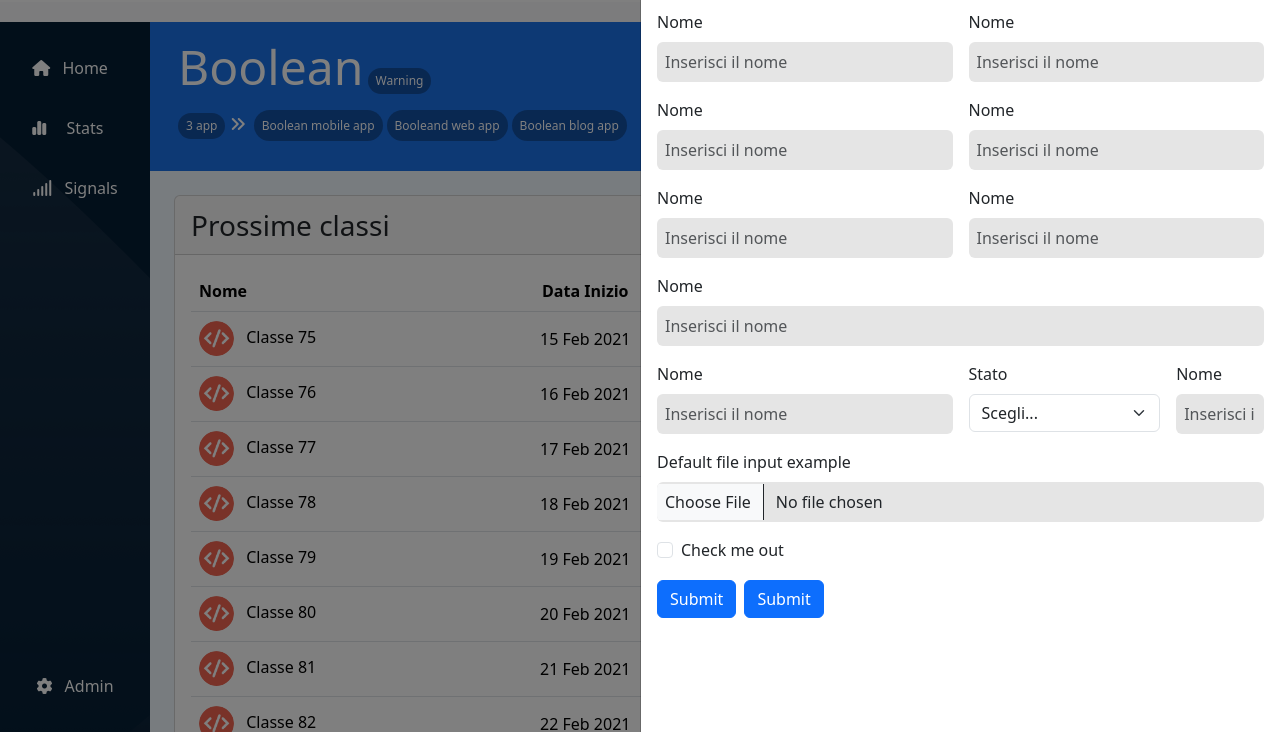
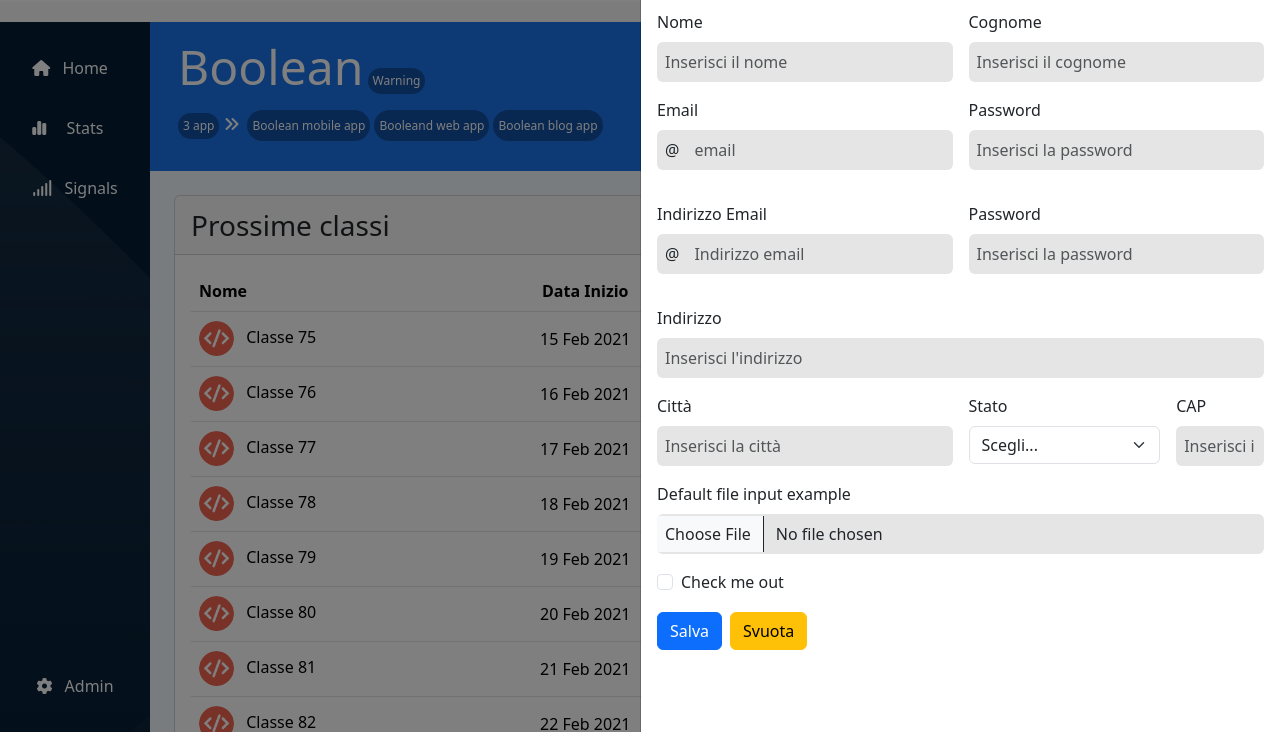
Before and after one commit to emilianogastaldo/html-css-bootstrap-dashboard, a plain HTML site: page index.html in a window 1280 px wide. Both pictures are taken after a click on the button "Toggle right offcanvas". Shown: the part 68-800 px from the top of the page. Drawn offline with nearby package versions, Linux system fonts and the light colour scheme.

Commit message:
fixed offcanvas

```diff
--- a/css/style.css
+++ b/css/style.css
@@ -102,13 +102,14 @@
 #header-content .badge {
     background-color: rgba(0, 0, 0, 0.3);
     font-weight: 200;
-    padding: 7px 8px;
+    padding: 7px 5px;
 }
 
-.divisore::after {
+/* .divisore::after {
     font: var(--fa-font-solid);
     content: '\f101';
-}
+    font-size: 14px;
+} */
 
 
 tr th:not(:first-child),
--- a/index.html
+++ b/index.html
@@ -116,43 +116,50 @@
                                                 placeholder="Inserisci il nome" aria-label="default input example">
                                         </div>
                                         <div class="col-md-6">
-                                            <label for="firstname" class="form-label">Nome</label>
-                                            <input class="form-control" type="text" id="firstname"
-                                                placeholder="Inserisci il nome" aria-label="default input example">
+                                            <label for="surname" class="form-label">Cognome</label>
+                                            <input class="form-control" type="text" id="surname"
+                                                placeholder="Inserisci il cognome" aria-label="default input example">
                                         </div>
                                         <div class="col-md-6">
-                                            <label for="firstname" class="form-label">Nome</label>
-                                            <input class="form-control" type="text" id="firstname"
-                                                placeholder="Inserisci il nome" aria-label="default input example">
+                                            <label for="email" class="form-label">Email</label>
+                                            <div class="input-group mb-3">
+                                                <span class="input-group-text" id="basic-addon1">@</span>
+                                                <input type="text" id="email" class="form-control" placeholder="email"
+                                                    aria-label="Username" aria-describedby="basic-addon1">
+                                            </div>
                                         </div>
                                         <div class="col-md-6">
-                                            <label for="firstname" class="form-label">Nome</label>
-                                            <input class="form-control" type="text" id="firstname"
-                                                placeholder="Inserisci il nome" aria-label="default input example">
+                                            <label for="pw" class="form-label">Password</label>
+                                            <input class="form-control" type="password" id="pw"
+                                                placeholder="Inserisci la password" aria-label="default input example">
                                         </div>
                                         <div class="col-md-6">
-                                            <label for="firstname" class="form-label">Nome</label>
-                                            <input class="form-control" type="text" id="firstname"
-                                                placeholder="Inserisci il nome" aria-label="default input example">
+                                            <label for="email-add" class="form-label">Indirizzo Email</label>
+                                            <div class="input-group mb-3">
+                                                <span class="input-group-text" id="basic-addon1">@</span>
+                                                <input type="text" id="email-add" class="form-control"
+                                                    placeholder="Indirizzo email" aria-label="Username"
+                                                    aria-describedby="basic-addon1">
+                                            </div>
                                         </div>
                                         <div class="col-md-6">
-                                            <label for="firstname" class="form-label">Nome</label>
-                                            <input class="form-control" type="text" id="firstname"
-                                                placeholder="Inserisci il nome" aria-label="default input example">
+                                            <label for="pw2" class="form-label">Password</label>
+                                            <input class="form-control" type="password" id="pw2"
+                                                placeholder="Inserisci la password" aria-label="default input example">
                                         </div>
                                         <div class="col-md-12">
-                                            <label for="firstname" class="form-label">Nome</label>
-                                            <input class="form-control" type="text" id="firstname"
-                                                placeholder="Inserisci il nome" aria-label="default input example">
+                                            <label for="address" class="form-label">Indirizzo</label>
+                                            <input class="form-control" type="text" id="address"
+                                                placeholder="Inserisci l'indirizzo" aria-label="default input example">
                                         </div>
                                         <div class="col-md-6">
-                                            <label for="firstname" class="form-label">Nome</label>
-                                            <input class="form-control" type="text" id="firstname"
-                                                placeholder="Inserisci il nome" aria-label="default input example">
+                                            <label for="city" class="form-label">Città</label>
+                                            <input class="form-control" type="text" id="city"
+                                                placeholder="Inserisci la città" aria-label="default input example">
                                         </div>
                                         <div class="col-4">
-                                            <label for="firstname" class="form-label">Stato</label>
-                                            <select class="form-select" aria-label="Default select example">
+                                            <label for="state" class="form-label">Stato</label>
+                                            <select class="form-select" id="state" aria-label="Default select example">
                                                 <option selected>Scegli...</option>
                                                 <option value="1">Stato One</option>
                                                 <option value="2">Stato Two</option>
@@ -160,9 +167,9 @@
                                             </select>
                                         </div>
                                         <div class="col-2">
-                                            <label for="firstname" class="form-label">Nome</label>
-                                            <input class="form-control" type="text" id="firstname"
-                                                placeholder="Inserisci il nome" aria-label="default input example">
+                                            <label for="cap" class="form-label">CAP</label>
+                                            <input class="form-control" type="text" id="cap"
+                                                placeholder="Inserisci il CAP" aria-label="default input example">
                                         </div>
                                         <div class="col-md-12">
                                             <label for="formFile" class="form-label">Default file input example</label>
@@ -173,8 +180,8 @@
                                             <input type="checkbox" class="form-check-input" id="exampleCheck1">
                                             <label class="form-check-label" for="exampleCheck1">Check me out</label>
                                         </div>
-                                        <button type="submit" class="btn btn-primary col-auto">Submit</button>
-                                        <button type="submit" class="btn btn-primary col-auto">Submit</button>
+                                        <button type="submit" class="btn btn-primary col-auto">Salva</button>
+                                        <button type="submit" class="btn btn-warning col-auto">Svuota</button>
 
                                     </form>
                                 </div>
@@ -190,6 +197,9 @@
                                 <ul class="d-flex list-unstyled gap-1">
                                     <li class="divisore">
                                         <a href="#"><span class="badge rounded-pill">3 app</span></a>
+                                    </li>
+                                    <li>
+                                        <i class="fa-solid fa-angles-right"></i>
                                     </li>
                                     <li>
                                         <a href="#"><span class="badge rounded-pill d-lg-none"><i
```
